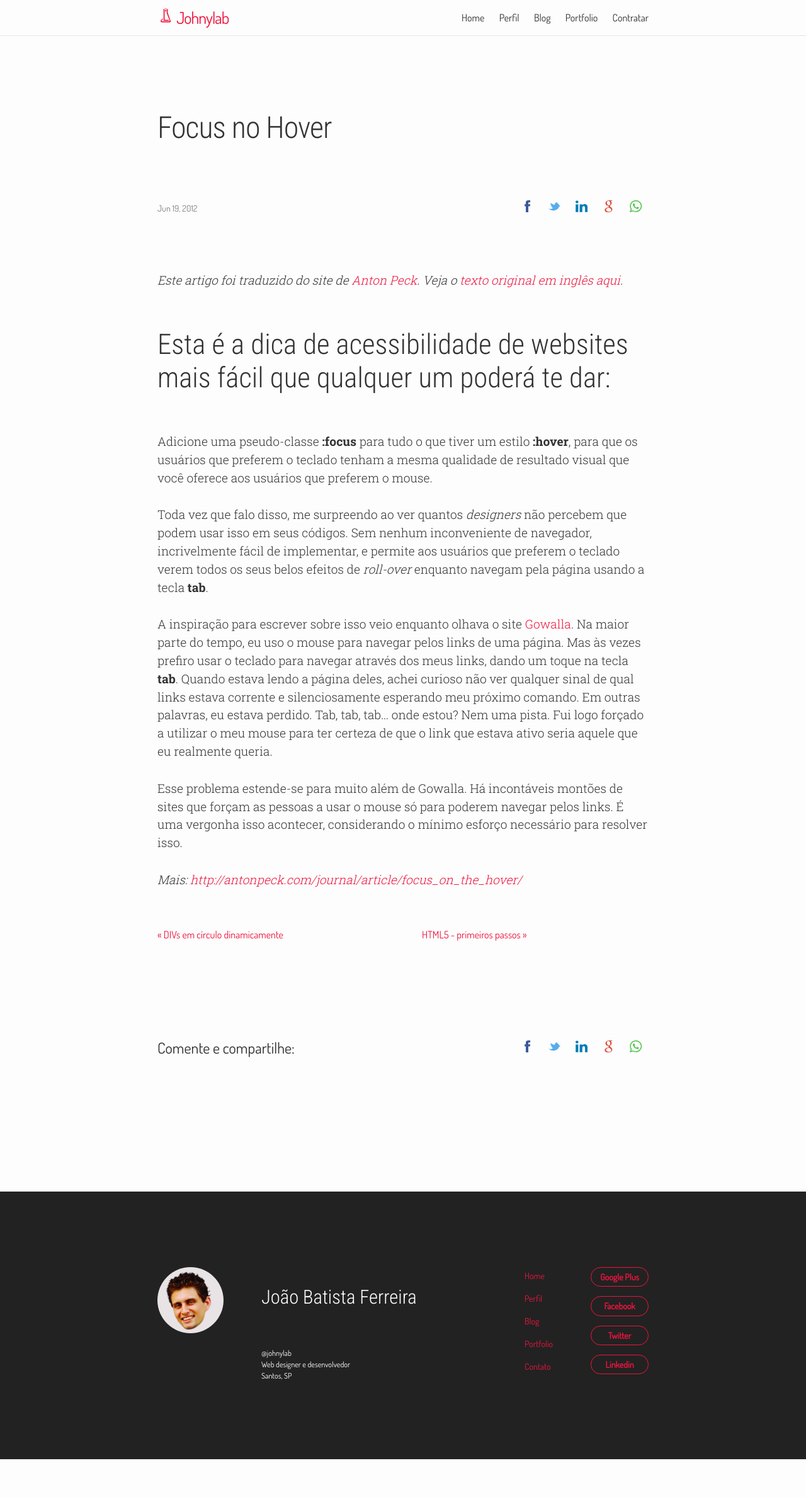
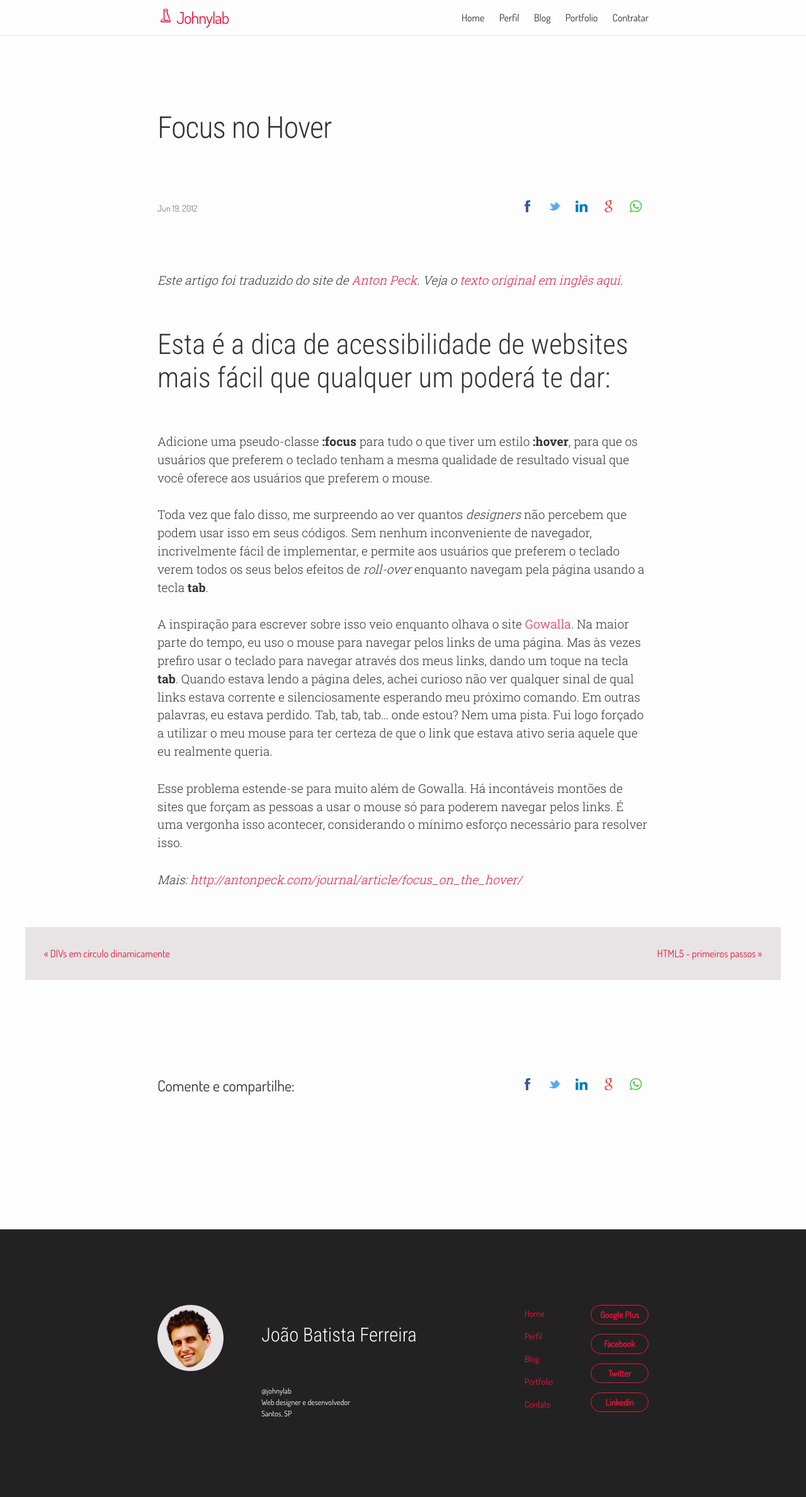
Before and after one commit to johnylab/johnylab.github.io, a Jekyll site: the page built from _posts/2012-6-19-focus-no-hover.md, in a window 1280 px wide. Shown: the whole page at 63% size. Built offline with Jekyll 4.4.1, drawn with Linux system fonts in a browser that asks for light colours; comment, search, counter and statistics services are not loaded; before the commit the page ends 2317 px from its top, so only the background shows below that.

Commit message:
Layout da navegação do post anterior e próximo

```diff
--- a/_layouts/post.html
+++ b/_layouts/post.html
@@ -19,7 +19,7 @@ layout: default
     {{ content }}
   </div>
 
-  <nav class="post-navigation wrapper" data-grid="row spacing justify">
+  <nav class="post-navigation wrapper large hero light" data-grid="row spacing justify">
     <div data-cell="1of2" class="prev">
     {% if page.previous.url %}
       <a href="{{ page.previous.url | prepend: site.baseurl }}">&laquo; {% if page.previous.titulo %}{{ page.previous.titulo }}{% else %}{{page.previous.title}}{% endif %}</a>
--- a/_sass/_layout.sass
+++ b/_sass/_layout.sass
@@ -143,3 +143,9 @@
         ul, ol
             +media-greater($on-palm)
                 padding-left: $spacing-unit * 1.5
+
+.post-navigation
+    .prev
+        text-align: left
+    .next
+        text-align: right
```
